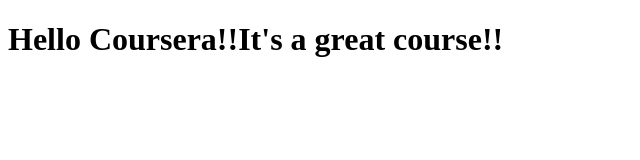
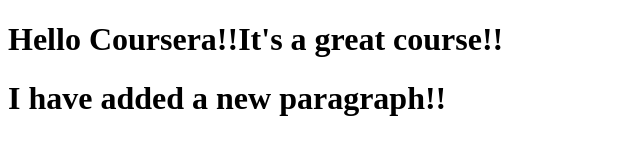
Before and after one commit to mendesevan/coursera-test, a plain HTML site: page site/index.html in a window 1280 px wide. Shown: the whole page, without its empty margins (0-640 px from the left). Drawn offline with Linux system fonts and the light colour scheme.

Commit message:
Adding a paragraph to our page content.

```diff
--- a/site/index.html
+++ b/site/index.html
@@ -5,5 +5,6 @@
 </head>
 <body>
 <h1>Hello Coursera!!It's a great course!!<h1>
+	<p1>I have added a new paragraph!!<p1>
 </body>
 </html>
```
